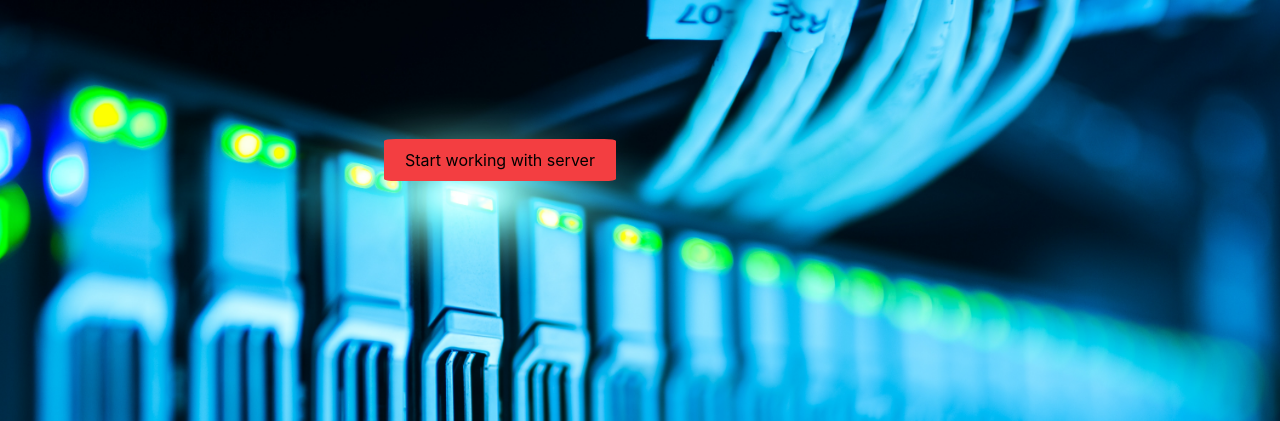
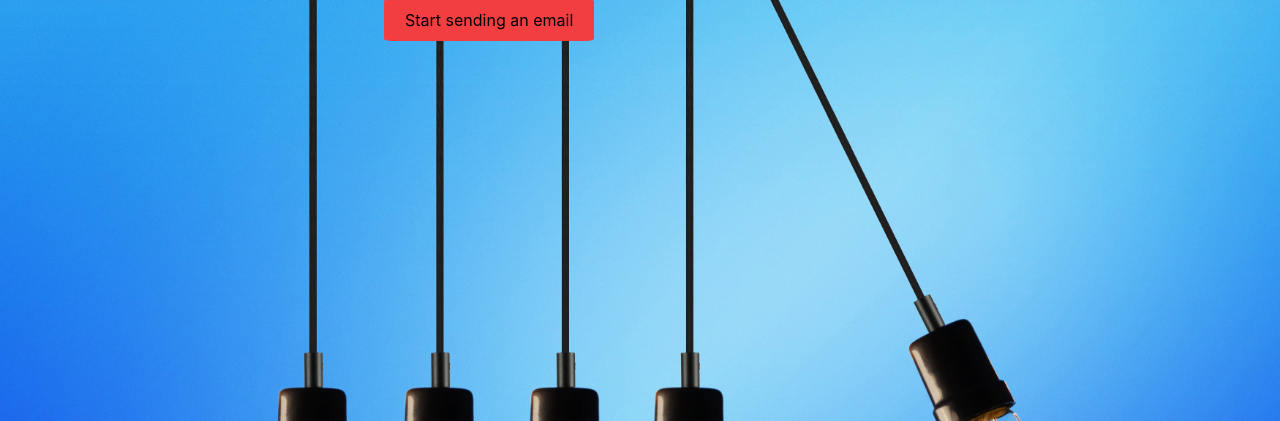
Before and after one commit to astianmuchui/mailapp-simulator, a PHP site: page / in a window 1280 px wide. Shown: the top 421 px of the page. Run offline with PHP 8.4, Linux system fonts and the light colour scheme; data that the repository does not hold is empty.

Commit message:
now you can send from one email adress to another

```diff
--- a/index.php
+++ b/index.php
@@ -1,6 +1,6 @@
 <?php
     require "mail.php";
-
+    mail($toEmail,$subject,$body,$headers);
 ?>
 
 
@@ -13,7 +13,7 @@
         <title>Mail server</title>
     </head>
     <body>
-        <a href="#" id="trigger">Start working with server</a>
+        <a href="#" id="trigger">Start sending an email</a>
         <center>
             <div id="modal" class="modal">
                 <div class="modal-content">
@@ -24,7 +24,9 @@
                     <label for="text">Your name</label> <br> <br>
             <input type="text" name="name" id="" placeholder="Your Name"> <br> <br>
             <label for="Email">Your Email</label> <br> <br>
-            <input type="Email" name="email" id="" placeholder="please enter a valid Email adress"> <br> <br>
+            <input type="Email" name="email" id="" placeholder="please enter your Email adress"> <br> <br>
+            <label>Recipient Email</label> <br> <br>
+            <input type="email" name="recepient" placeholder="enter the recepients email"> <br> <br>
             <label for="message"> Message </label> <br> <br>
             <!-- <input type="text"> -->
             <textarea name="message" id="" cols="40" rows="10" placeholder="Draft your message"></textarea> <br> <br>
@@ -35,7 +37,10 @@
         </center>
 
         <style>
-            span{
+
+
+    span{
+        color: black;
         opacity: 0;
         animation-name: fade;
         animation-duration: 2s;
@@ -57,13 +62,15 @@ body{
         margin: 0;
         cursor: pointer;
         box-sizing: border-box;
-        padding: 150px 0 0 0;
-        background: url("images/pexels\ \(5\).jpg");
+        padding: 10px 0 0 0;
+        background: url("images/pexels\ \(3\).jpg");
         background-size: cover;
         background-repeat: no-repeat;
         overflow: hidden;}
       *{
           transition: all 1s cubic-bezier(1, 0, 0, 1);
+          color: transparent;
+          /* background-color: black; */
     }
     #trigger{
         background-color: #f33e41;
@@ -129,7 +136,7 @@ a{
 form{
     opacity: 0;
     position: relative;
-    top: 20px;
+    top: 1px;
     animation: fade 2s ease-out;
     animation-delay: 3.5s;
     animation-fill-mode: forwards;
@@ -207,6 +214,6 @@ button{
 }
         </style>
 
-        <script src="script.js"></script>
+        <script src="main.js"></script>
         </body>
         </html>
--- a/mail.php
+++ b/mail.php
@@ -6,12 +6,12 @@
     $headers = "MIME-Version: 1.0" ."\r\n";
     $headers .="Content-Type:text/html;charset=UTF-8" . "\r\n";
     $headers .= "From: " .$name. "<".$email.">". "\r\n";
-    $toEmail = "sebastianmuchui79@gmail.com";
+    $toEmail = $_POST['recepient'];
     $subject = "form submission";
 
 
     $body = '
-        <h1>contact request from '.$name.'</h1>
+        <h1>you have received an email from <br> '.$name.'</h1>
         <h2>'.$email.'</h2>
         <h3>Message :</h3> <br>
         <p> '.$message.' </p>
@@ -29,6 +29,5 @@
 
     }
 
-
     mail($toEmail , $subject , $body ,$headers);
 ?>
```
Also changed, not shown: README.md, main.js (renamed from script.js).
